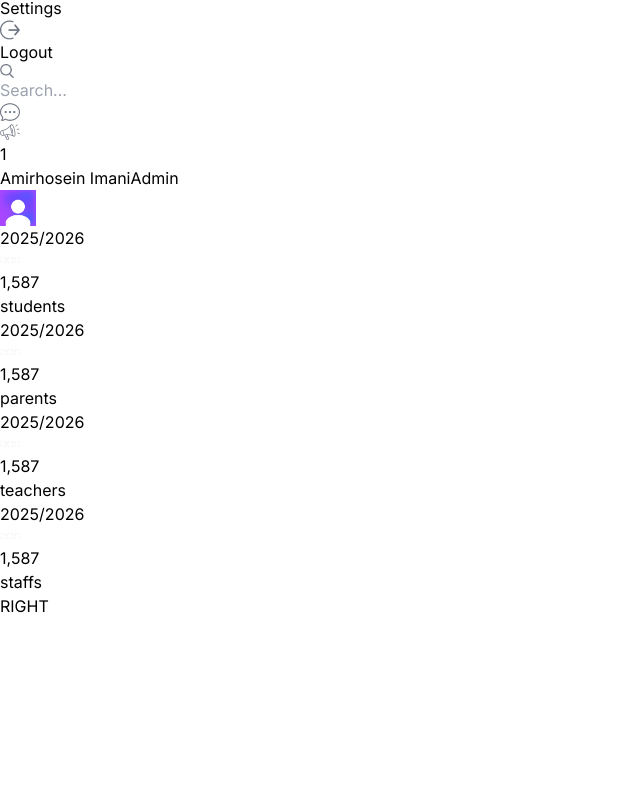
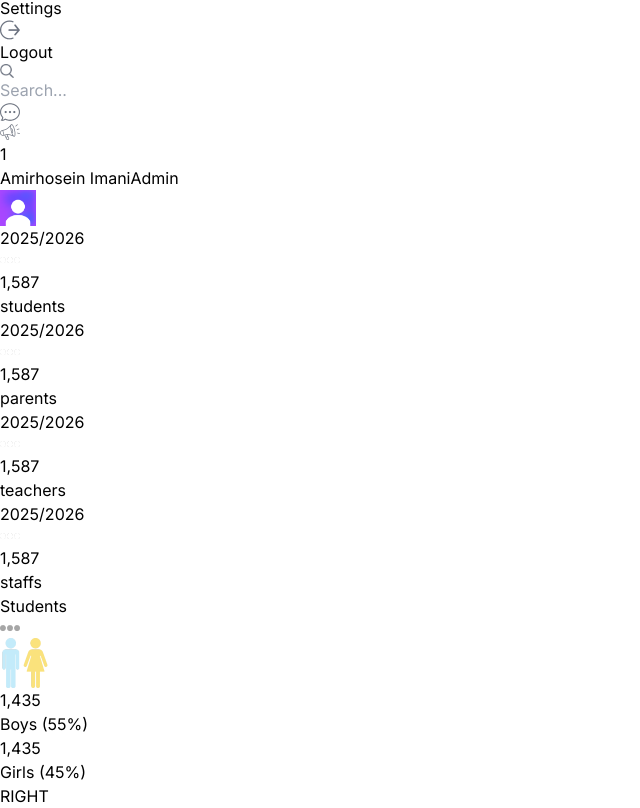
Before and after one commit to Amirhosein-Imani/school-management-system, a Next.js app in the folder frontend/: page /dashboard/admin in a window 1280 px wide. Shown: the part 788-1596 px from the top of the page, without its empty margins (0-640 px from the left). Before the commit the page ends 1406 px from the top, so only its background shows below. Built offline with nearby package versions, Linux system fonts and the light colour scheme.

Commit message:
Work on CountChart component for admin page

```diff
--- a/frontend/src/app/dashboard/admin/page.tsx
+++ b/frontend/src/app/dashboard/admin/page.tsx
@@ -1,3 +1,4 @@
+import CountChart from "@/components/CountChart"
 import UserCard from "@/components/UserCard"
 
 const AdminPage = () => {
@@ -8,7 +9,7 @@
 
       {/* LEFT */}
 
-      <div className="w-full lg:w-2/3">
+      <div className="w-full lg:w-2/3 flex flex-col gap-8">
 
         {/* USER CARDS */}
 
@@ -24,6 +25,28 @@
 
         </div>
 
+        {/* MIDDLE CHARTS */}
+
+        <div className="flex flex-col lg:flex-row gap-4">
+
+          {/* COUNT CHART */}
+
+          <div className="w-full lg:1/3 h-[450px]">
+
+            <CountChart />
+
+          </div>
+
+          {/* ATTENDANCE CART */}
+
+          <div className="w-full lg:2/3 h-[450px]"></div>
+
+        </div>
+
+        {/* BOTTOM CHART */}
+
+        <div className=""></div>
+
       </div>
 
       {/* RIGHT */}
--- /dev/null
+++ b/frontend/src/components/CountChart.tsx
@@ -0,0 +1,89 @@
+"use client"
+
+import Image from 'next/image';
+import { RadialBarChart, RadialBar, Legend, ResponsiveContainer } from 'recharts';
+
+const data = [
+    {
+      name: 'Total',
+      count: 100,
+      fill: 'white',
+    },
+    {
+      name: 'Boys',
+      count: 55,
+      fill: '#C3EBFA',
+    },
+    {
+        name: 'Girls',
+        count: 45,
+        fill: '#FAE27C',
+    },
+];
+
+const CountChart = () => {
+
+  return (
+
+    <div className='bg-white rounded-xl w-full h-full p-4'>
+
+        {/* TITLE */}
+
+        <div className='flex justify-between items-center'>
+
+            <h1 className='text-lg font-semibold'>Students</h1>
+
+            <Image src="/moreDark.png"  alt='' width={20} height={20} />
+
+        </div>
+
+        {/* CHART */}
+
+        <div className='w-full h-[75%] relative'>
+
+            <ResponsiveContainer>
+                <RadialBarChart cx="50%" cy="50%" innerRadius="40%" outerRadius="100%" barSize={32} data={data}>
+                    <RadialBar
+                    background
+                    dataKey="count"
+                    />
+                </RadialBarChart>
+            </ResponsiveContainer>
+
+            <Image src="/maleFemale.png" alt='' width={50} height={50} className='absolute top-1/2 left-1/2 -translate-x-1/2 -translate-y-1/2' />
+
+        </div>
+
+        {/* BOTTOM */}
+
+        <div className='flex justify-center gap-16'>
+
+            <div className='flex flex-col gap-1'>
+
+                <div className='w-5 h-5 bg-Sky rounded-full'/>
+
+                <h1 className='font-bold'>1,435</h1>
+
+                <h2 className='text-xs text-gray-300'>Boys (55%)</h2>
+
+            </div>
+
+            <div className='flex flex-col gap-1'>
+
+                <div className='w-5 h-5 bg-Yellow rounded-full'/>
+
+                <h1 className='font-bold'>1,435</h1>
+
+                <h2 className='text-xs text-gray-300'>Girls (45%)</h2>
+
+            </div>
+
+        </div>
+
+    </div>
+
+  )
+
+}
+
+export default CountChart
```
Lines whose indentation alone changed are shown as unchanged.
